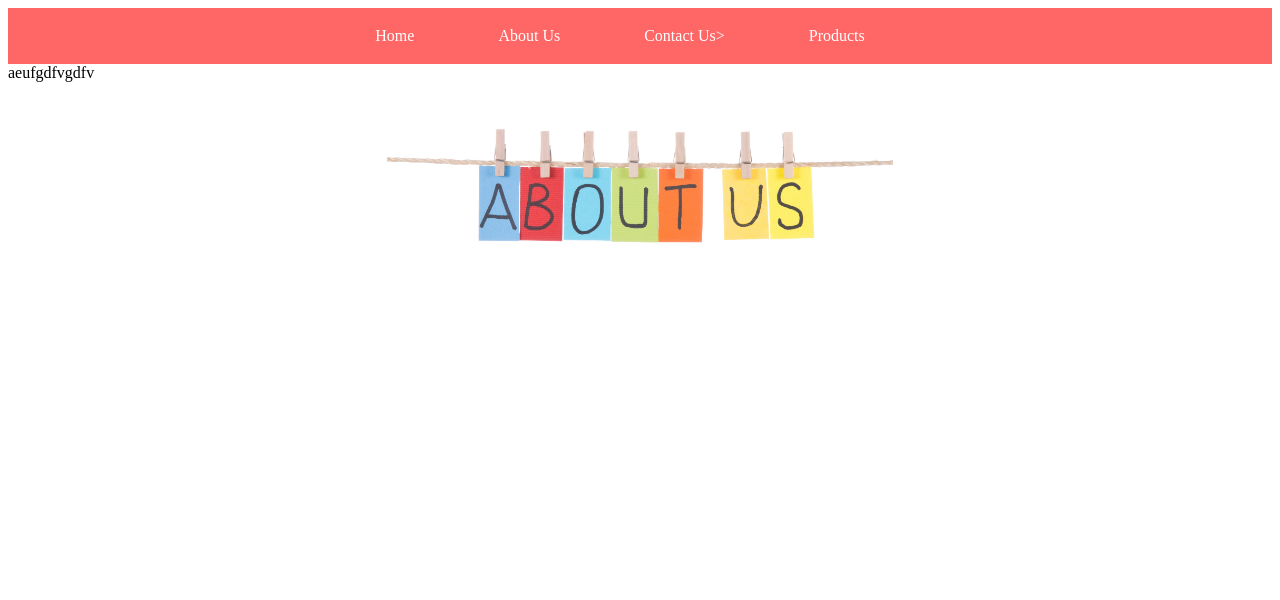
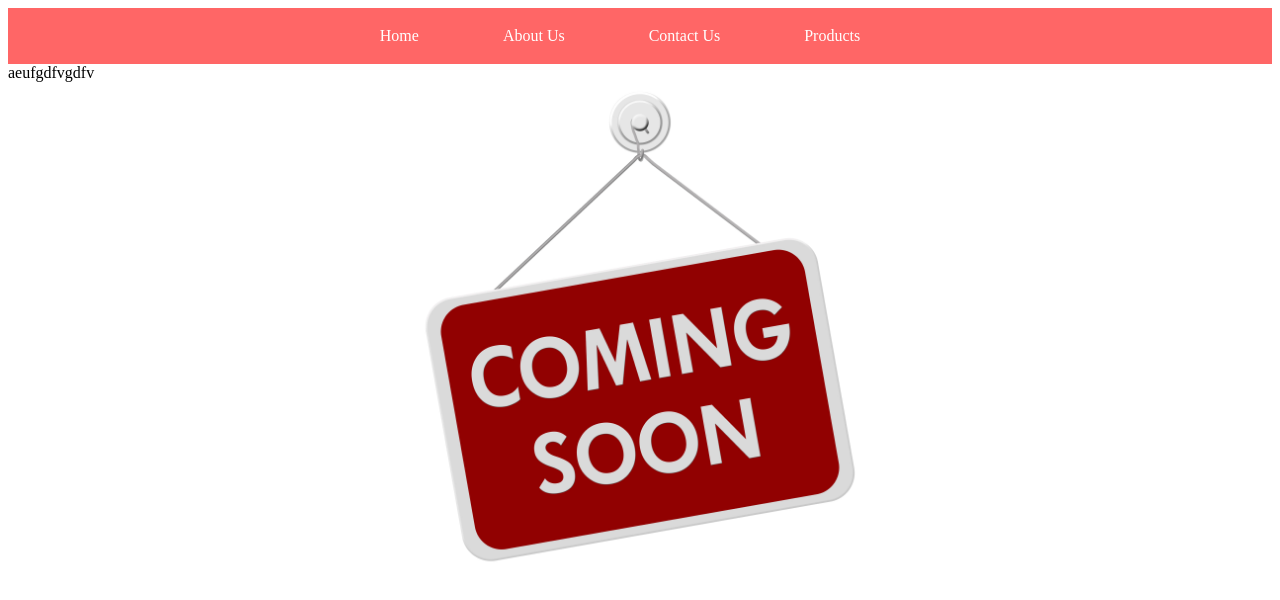
Before and after one commit to igbosanya/TemmyBeautyStore, a plain HTML site: page product.html in a window 1280 px wide. Drawn offline with Linux system fonts and the light colour scheme.

Commit message:
Update product.html

```diff
--- a/product.html
+++ b/product.html
@@ -16,13 +16,13 @@
             <ul >
                 <li><a href="index.html" class="tag">Home</a></li>
                 <li><a href="aboutUs.html" class="tag">About Us</a></li>
-                <li><a href="contactUs.html" class="tag">Contact Us></a></li>
+                <li><a href="contactUs.html" class="tag">Contact Us</a></li>
                 <li><a href="product.html" class="tag">Products</a></li>
             </ul>
         </div>
         aeufgdfvgdfv
         <div >
-            <img class="aboutUsImg" src="img/aboutUs.jpg"  alt="About us"/>
+            <img class="aboutUsImg" src="img/comingSoon.jpg"  alt="About us"/>
         </div>
 
     </body>
```
